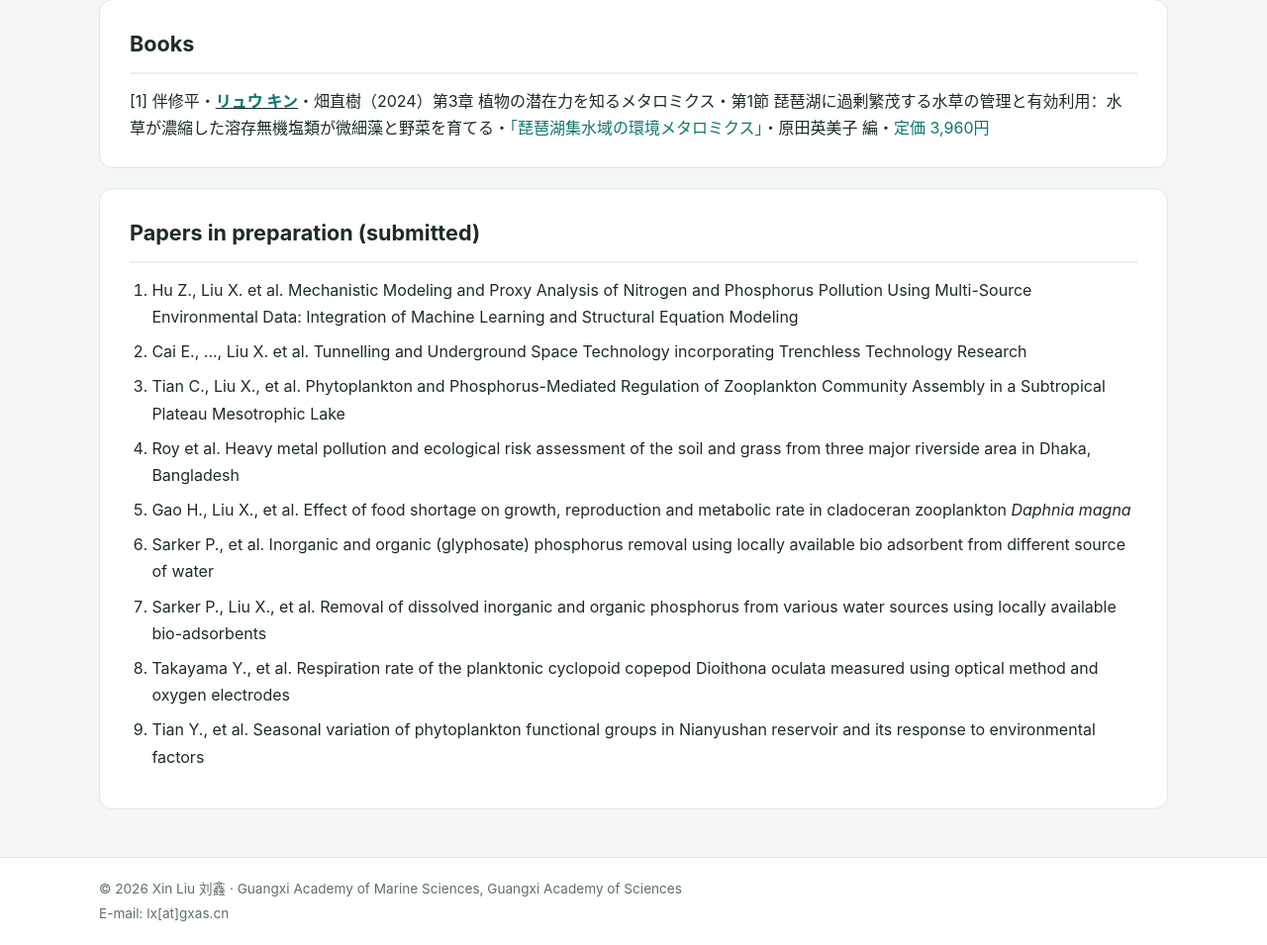
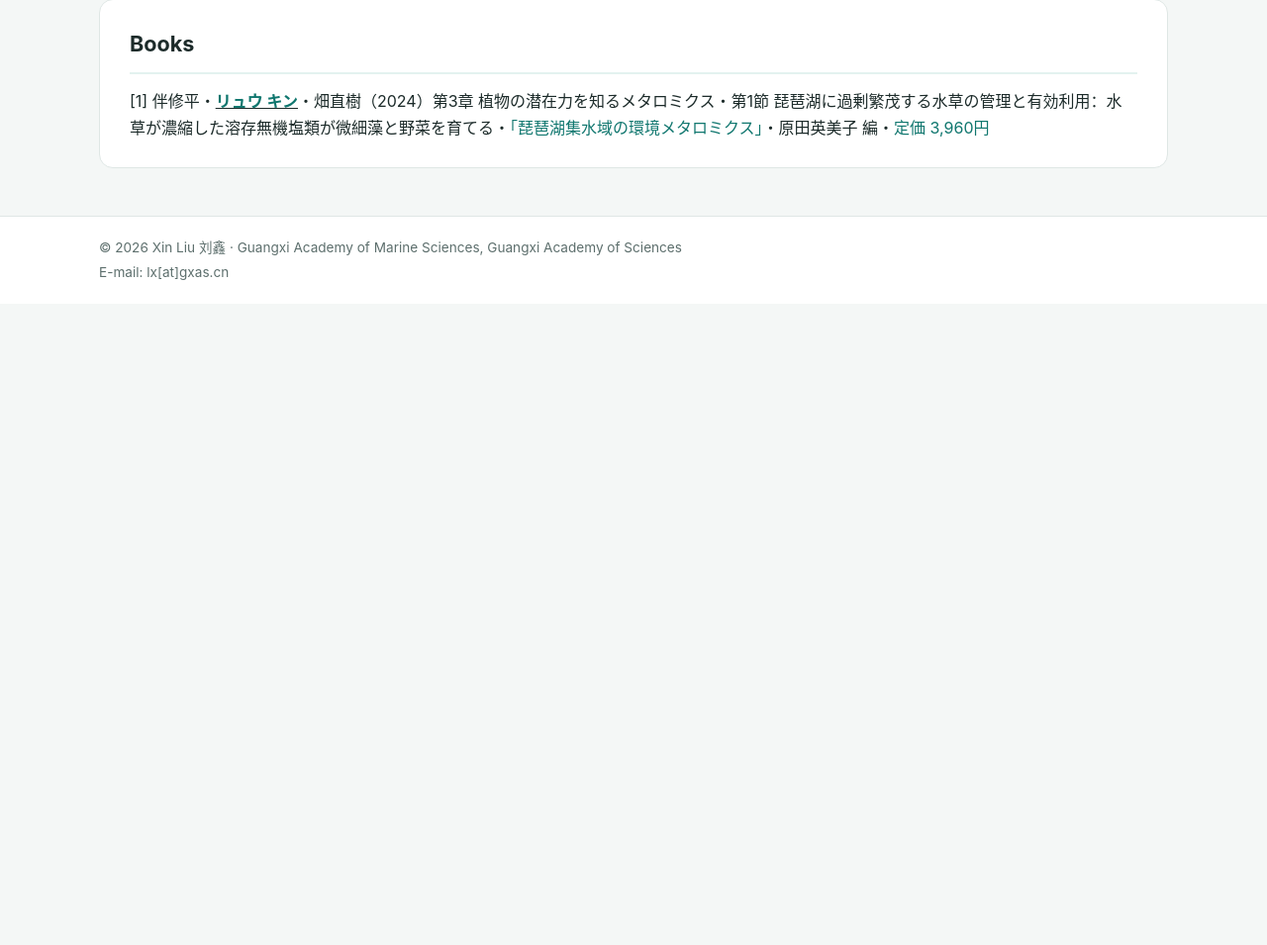
Before and after one commit to liuxinrk/liuxinrk.github.io, a plain HTML site: page publications.html in a window 1280 px wide. Shown: the part 6287-7242 px from the top of the page at 99% size. After the commit the page ends 6594 px from the top, so only its background shows below. Drawn offline with Linux system fonts and the light colour scheme.

Commit message:
Remove submitted papers section

```diff
--- a/publications.html
+++ b/publications.html
@@ -129,10 +129,6 @@
       <h2>Books</h2>
       <div class="prose">[1] 伴修平・<u><strong>リュウ キン</strong></u>・畑直樹（2024）第3章 植物の潜在力を知るメタロミクス・第1節 琵琶湖に過剰繁茂する水草の管理と有効利用：水草が濃縮した溶存無機塩類が微細藻と野菜を育てる・<a href="https://www.agne.co.jp/books-books/ISBN978-4-86707-018-5.html" rel="noopener" target="_blank">「琵琶湖集水域の環境メタロミクス」</a>・原田英美子 編・<a href="https://www.amazon.co.jp/琵琶湖集水域の環境メタロミクス-原田-英美子/dp/4867070181" rel="noopener" target="_blank">定価 3,960円</a></div>
     </section>
-    <section class="card">
-      <h2>Papers in preparation (submitted)</h2>
-      <div class="prose"><ol><li>Hu Z., Liu X. et al. Mechanistic Modeling and Proxy Analysis of Nitrogen and Phosphorus Pollution Using Multi-Source Environmental Data: Integration of Machine Learning and Structural Equation Modeling</li><li>Cai E., ..., Liu X. et al. Tunnelling and Underground Space Technology incorporating Trenchless Technology Research</li><li>Tian C., Liu X., et al. Phytoplankton and Phosphorus-Mediated Regulation of Zooplankton Community Assembly in a Subtropical Plateau Mesotrophic Lake</li><li>Roy et al. Heavy metal pollution and ecological risk assessment of the soil and grass from three major riverside area in Dhaka, Bangladesh</li><li>Gao H., Liu X., et al. Effect of food shortage on growth, reproduction and metabolic rate in cladoceran zooplankton <em>Daphnia magna</em></li><li>Sarker P., et al. Inorganic and organic (glyphosate) phosphorus removal using locally available bio adsorbent from different source of water</li><li>Sarker P., Liu X., et al. Removal of dissolved inorganic and organic phosphorus from various water sources using locally available bio-adsorbents</li><li>Takayama Y., et al. Respiration rate of the planktonic cyclopoid copepod Dioithona oculata measured using optical method and oxygen electrodes</li><li>Tian Y., et al. Seasonal variation of phytoplankton functional groups in Nianyushan reservoir and its response to environmental factors</li></ol></div>
-    </section>
   </main>
   <footer class="site-footer">
     <div class="wrap">
```
